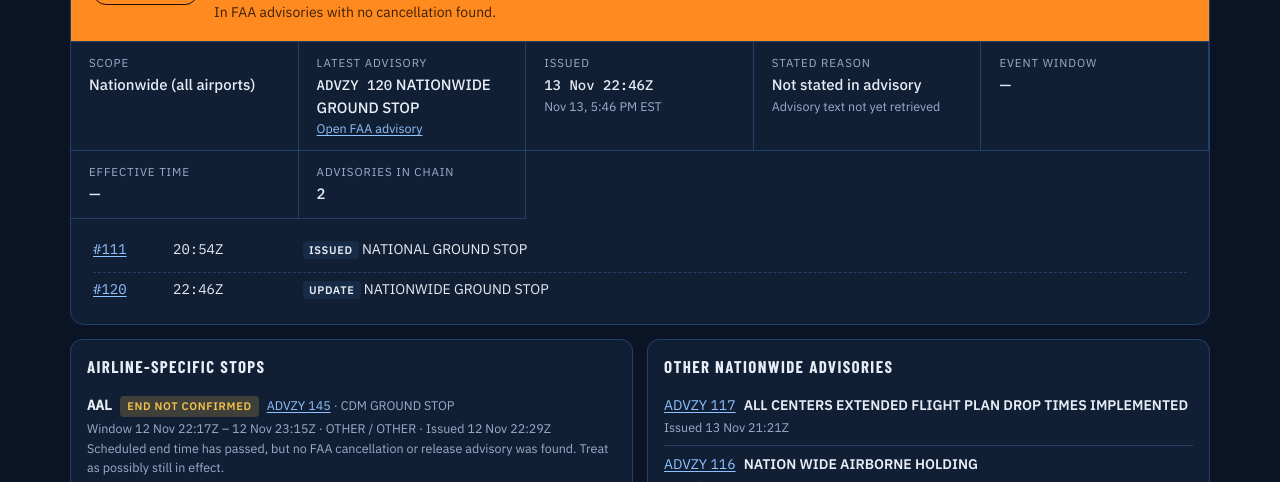
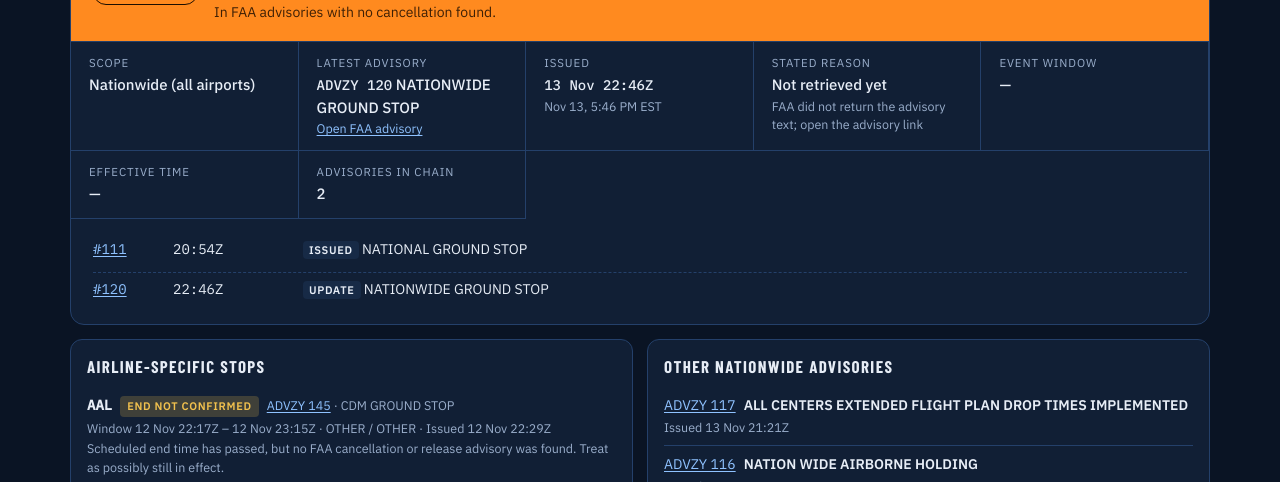
Before and after one commit to jmsurma/Groundwatch, a plain HTML site: page site/index.html in a window 1280 px wide. Shown: the part 318-800 px from the top of the page. Drawn offline with nearby package versions, Linux system fonts and the light colour scheme.

Commit message:
Clearer wording when advisory text is missing or status is unverified
Co-Authored-By: Claude Opus 5.5 <noreply@anthropic.com>
Claude-Session: https://claude.ai/code/session_01BA4bt2B3pCAM743thBkso1

```diff
--- a/site/index.html
+++ b/site/index.html
@@ -378,10 +378,11 @@ details[open] > summary { margin-bottom: 8px; }
     if (primary) {
       var g = primary.governing || {}, l = primary.latest || {};
       h += '<dl class="facts">';
+      if (n.status === "unverified") h += fact("Last confirmed state", ({ active: "In effect", unconfirmed: "End not confirmed", cancelled: "Cancelled by FAA" }[primary.state] || primary.state) + "<small>As of FAA check at " + z(pd((d.sources.advisories || {}).last_success_at)) + "; not re-verified since</small>");
       h += fact("Scope", "Nationwide (all airports)" + (g.destination ? "<small>Destination: " + esc(g.destination) + (g.facilities_included ? " · Facilities: " + esc(g.facilities_included) : "") + "</small>" : ""));
       h += fact("Latest advisory", '<span class="mono">ADVZY ' + esc(l.number) + "</span> " + esc(l.type || "") + "<small>" + link(l.url, "Open FAA advisory") + "</small>");
       h += fact("Issued", when(l.issued_utc));
-      h += fact("Stated reason", esc(g.reason || "Not stated in advisory") + (g.detail_missing ? "<small>Advisory text not yet retrieved</small>" : ""));
+      h += fact("Stated reason", g.reason ? esc(g.reason) : g.detail_missing ? "Not retrieved yet<small>FAA did not return the advisory text; open the advisory link</small>" : "Not stated in advisory");
       h += fact("Event window", windowText(g.event_window));
       h += fact("Effective time", windowText(g.effective_window));
       if (g.expect_update) h += fact("FAA expects update", '<span class="mono">' + esc(g.expect_update) + "</span>");
```
